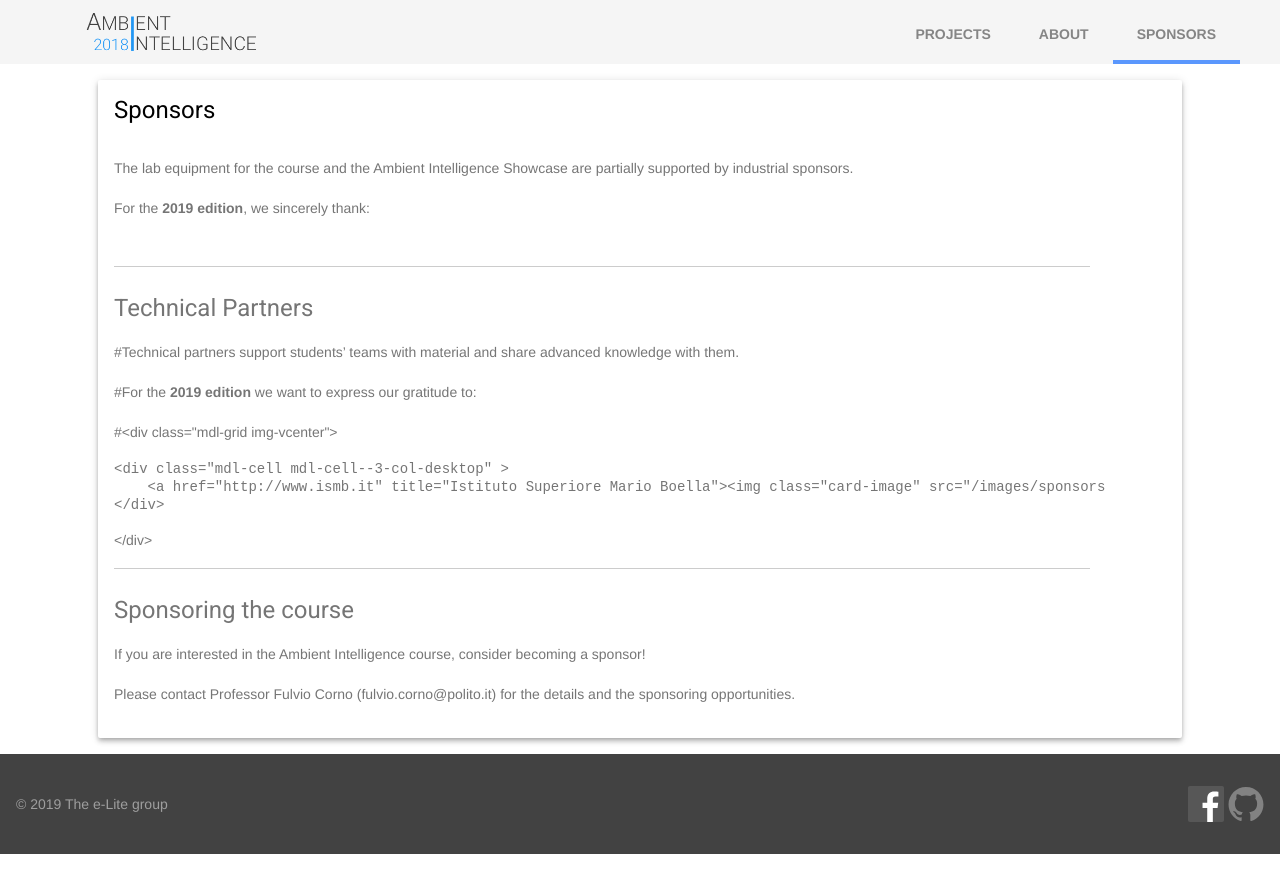
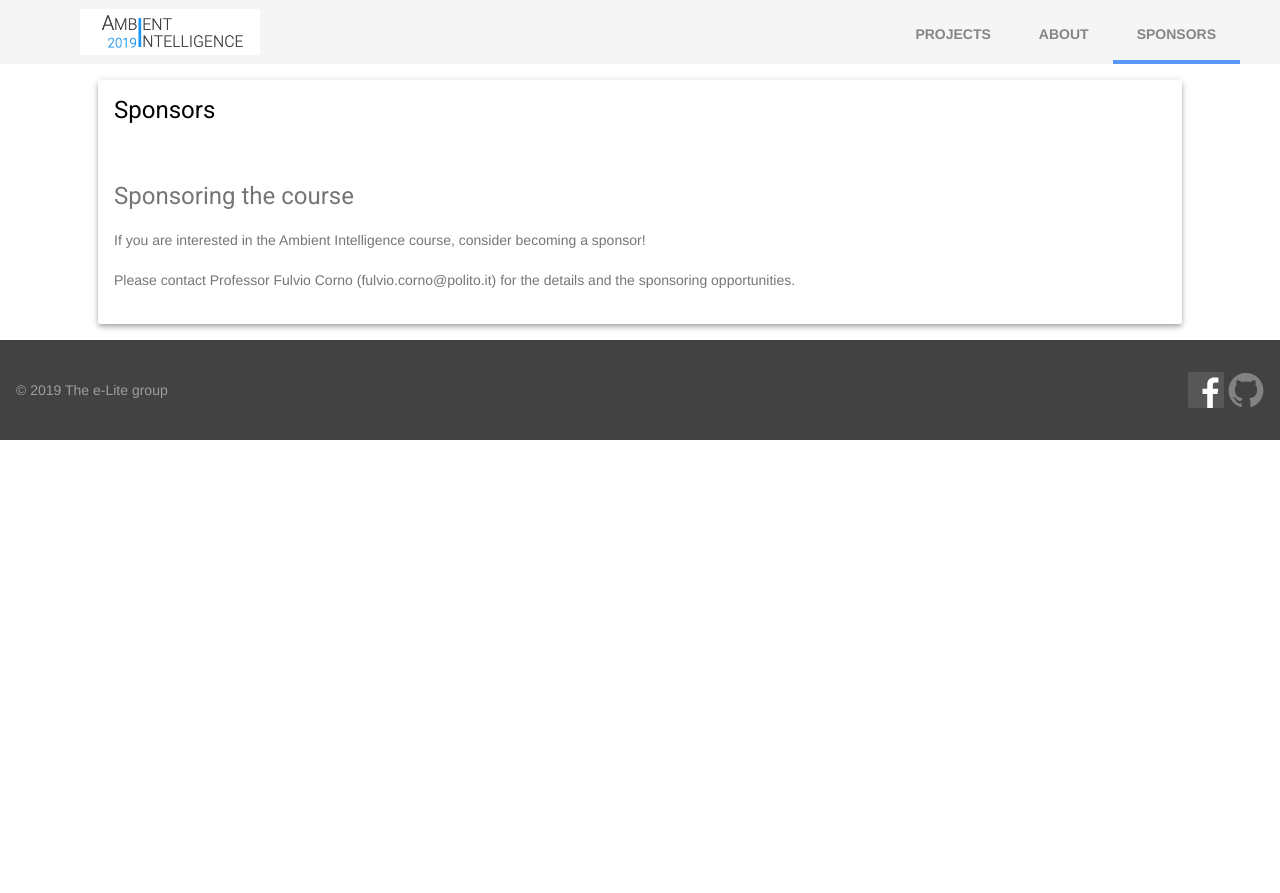
Before and after one commit to AmI-2019/AmI-2019.github.io, a Jekyll site: the page built from sponsor.md, in a window 1280 px wide. Shown: the top 893 px of the page. Built offline with Jekyll 4.4.1, drawn with Linux system fonts in a browser that asks for light colours.

Commit message:
minor fixes

```diff
--- a/sponsor.md
+++ b/sponsor.md
@@ -5,7 +5,7 @@ permalink: /sponsors/
 order: 3
 ---
 
-The lab equipment for the course and the Ambient Intelligence Showcase are partially supported by industrial sponsors.
+<!--The lab equipment for the course and the Ambient Intelligence Showcase are partially supported by industrial sponsors.
 
 For the **2019 edition**, we sincerely thank:
 
@@ -14,13 +14,13 @@ For the **2019 edition**, we sincerely thank:
 
 #### Technical Partners ####
 
-#Technical partners support students' teams with material and share advanced knowledge with them.
+Technical partners support students' teams with material and share advanced knowledge with them.
 
-#For the **2019 edition** we want to express our gratitude to:
+For the **2019 edition** we want to express our gratitude to:
 
-#{% include partner-list.html %}
+{% include partner-list.html %}
 ---
-
+-->
 #### Sponsoring the course ####
 
 If you are interested in the Ambient Intelligence course, consider becoming a sponsor!
```
Also changed, not shown: _posts/2019-03-05-sample-project.md (+1 -1 lines), images/AmI-logo-small-square.png (added), images/AmI-logo.png.
